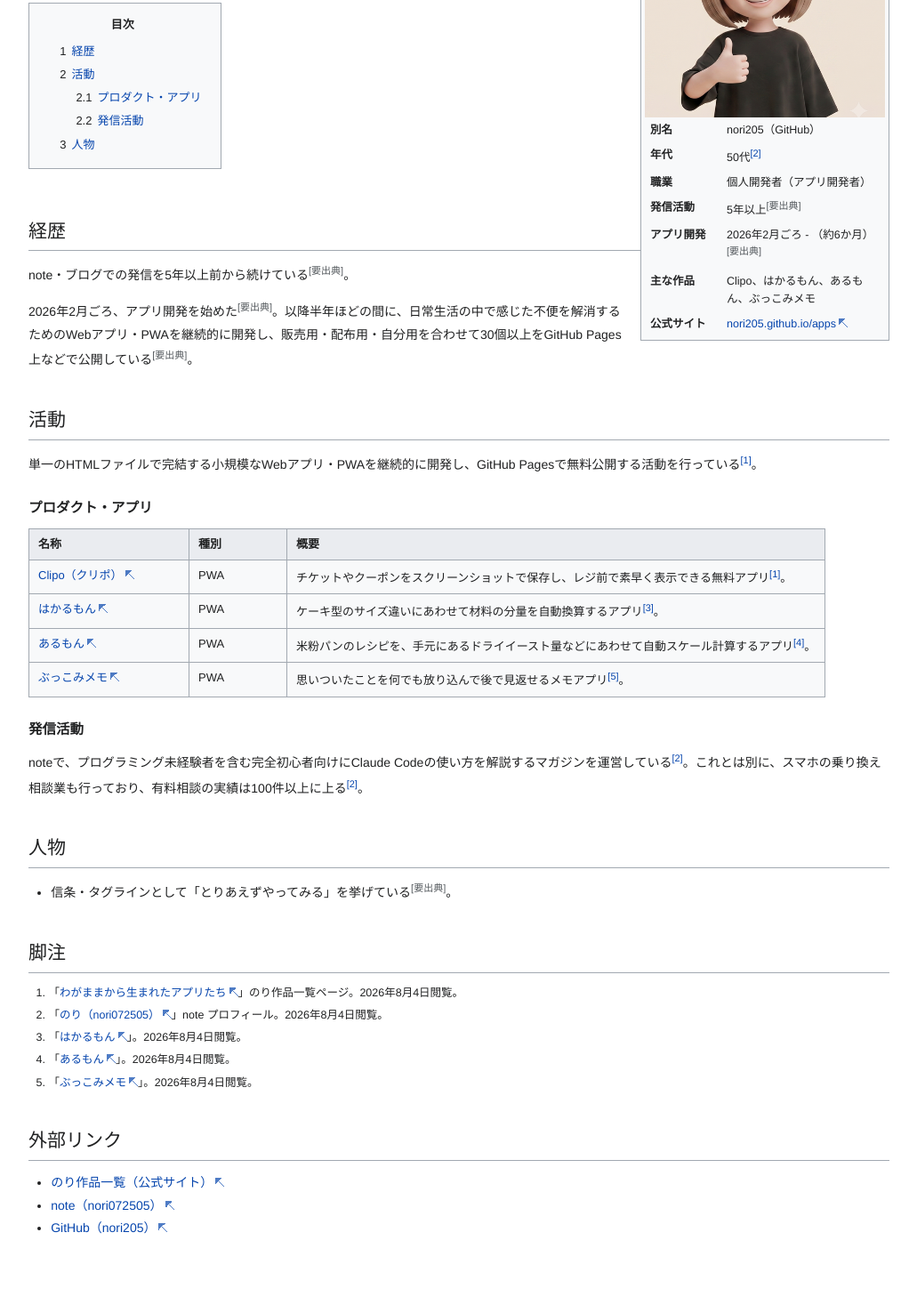
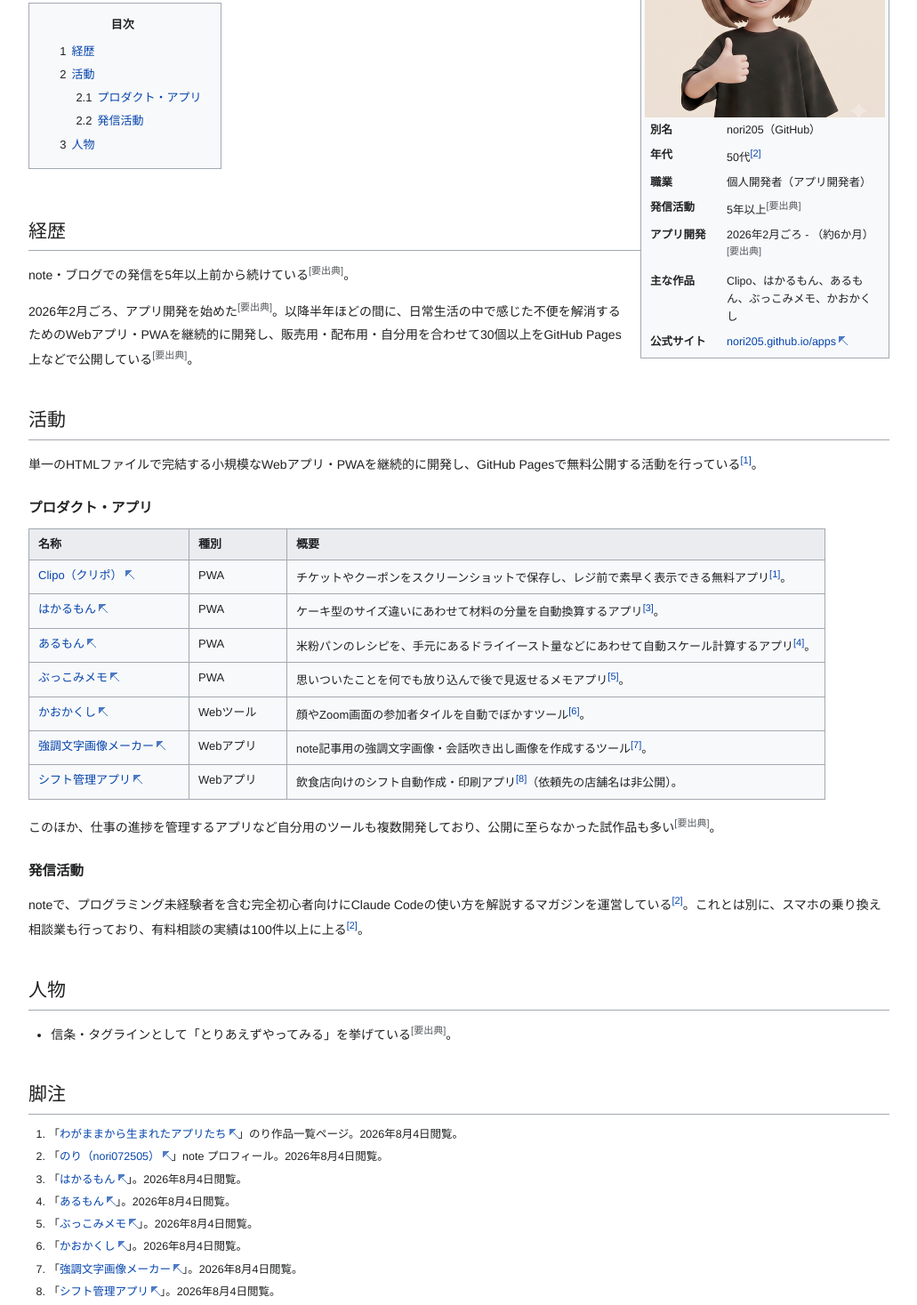
Before and after one commit to nori205/noripedia, a plain HTML site: page index.html in a window 1280 px wide. Shown: the part 356-1823 px from the top of the page at 89% size, without its empty margins (124-1155 px from the left). Drawn offline with Linux system fonts and the light colour scheme.

Commit message:
かおかくし・強調文字画像メーカー・シフト管理アプリを追加

```diff
--- a/index.html
+++ b/index.html
@@ -128,7 +128,7 @@
       <tr><th>職業</th><td>個人開発者（アプリ開発者）</td></tr>
       <tr><th>発信活動</th><td>5年以上<span class="cite-needed">[要出典]</span></td></tr>
       <tr><th>アプリ開発</th><td>2026年2月ごろ - （約6か月）<span class="cite-needed">[要出典]</span></td></tr>
-      <tr><th>主な作品</th><td>Clipo、はかるもん、あるもん、ぶっこみメモ</td></tr>
+      <tr><th>主な作品</th><td>Clipo、はかるもん、あるもん、ぶっこみメモ、かおかくし</td></tr>
       <tr><th>公式サイト</th><td><a class="ext" href="https://nori205.github.io/apps/">nori205.github.io/apps</a></td></tr>
     </table>
   </aside>
@@ -164,8 +164,12 @@
     <tr><td><a class="ext" href="https://nori205.github.io/hakarumono/">はかるもん</a></td><td>PWA</td><td>ケーキ型のサイズ違いにあわせて材料の分量を自動換算するアプリ<sup class="ref"><a href="#note3">[3]</a></sup>。</td></tr>
     <tr><td><a class="ext" href="https://nori205.github.io/recipe-akasafu/">あるもん</a></td><td>PWA</td><td>米粉パンのレシピを、手元にあるドライイースト量などにあわせて自動スケール計算するアプリ<sup class="ref"><a href="#note4">[4]</a></sup>。</td></tr>
     <tr><td><a class="ext" href="https://nori205.github.io/bukkomi-memo/">ぶっこみメモ</a></td><td>PWA</td><td>思いついたことを何でも放り込んで後で見返せるメモアプリ<sup class="ref"><a href="#note5">[5]</a></sup>。</td></tr>
+    <tr><td><a class="ext" href="https://nori205.github.io/kaokakushi/">かおかくし</a></td><td>Webツール</td><td>顔やZoom画面の参加者タイルを自動でぼかすツール<sup class="ref"><a href="#note6">[6]</a></sup>。</td></tr>
+    <tr><td><a class="ext" href="https://nori205.github.io/kyocho-image-maker/">強調文字画像メーカー</a></td><td>Webアプリ</td><td>note記事用の強調文字画像・会話吹き出し画像を作成するツール<sup class="ref"><a href="#note7">[7]</a></sup>。</td></tr>
+    <tr><td><a class="ext" href="https://nori205.github.io/kaniya-shift/">シフト管理アプリ</a></td><td>Webアプリ</td><td>飲食店向けのシフト自動作成・印刷アプリ<sup class="ref"><a href="#note8">[8]</a></sup>（依頼先の店舗名は非公開）。</td></tr>
   </table>
   </div>
+  <p>このほか、仕事の進捗を管理するアプリなど自分用のツールも複数開発しており、公開に至らなかった試作品も多い<span class="cite-needed">[要出典]</span>。</p>
 
   <h3 id="hasshin">発信活動</h3>
   <p>noteで、プログラミング未経験者を含む完全初心者向けにClaude Codeの使い方を解説するマガジンを運営している<sup class="ref"><a href="#note2">[2]</a></sup>。これとは別に、スマホの乗り換え相談業も行っており、有料相談の実績は100件以上に上る<sup class="ref"><a href="#note2">[2]</a></sup>。</p>
@@ -183,6 +187,9 @@
       <li id="note3">「<a class="ext" href="https://nori205.github.io/hakarumono/">はかるもん</a>」。2026年8月4日閲覧。</li>
       <li id="note4">「<a class="ext" href="https://nori205.github.io/recipe-akasafu/">あるもん</a>」。2026年8月4日閲覧。</li>
       <li id="note5">「<a class="ext" href="https://nori205.github.io/bukkomi-memo/">ぶっこみメモ</a>」。2026年8月4日閲覧。</li>
+      <li id="note6">「<a class="ext" href="https://nori205.github.io/kaokakushi/">かおかくし</a>」。2026年8月4日閲覧。</li>
+      <li id="note7">「<a class="ext" href="https://nori205.github.io/kyocho-image-maker/">強調文字画像メーカー</a>」。2026年8月4日閲覧。</li>
+      <li id="note8">「<a class="ext" href="https://nori205.github.io/kaniya-shift/">シフト管理アプリ</a>」。2026年8月4日閲覧。</li>
     </ol>
   </div>
 
```
